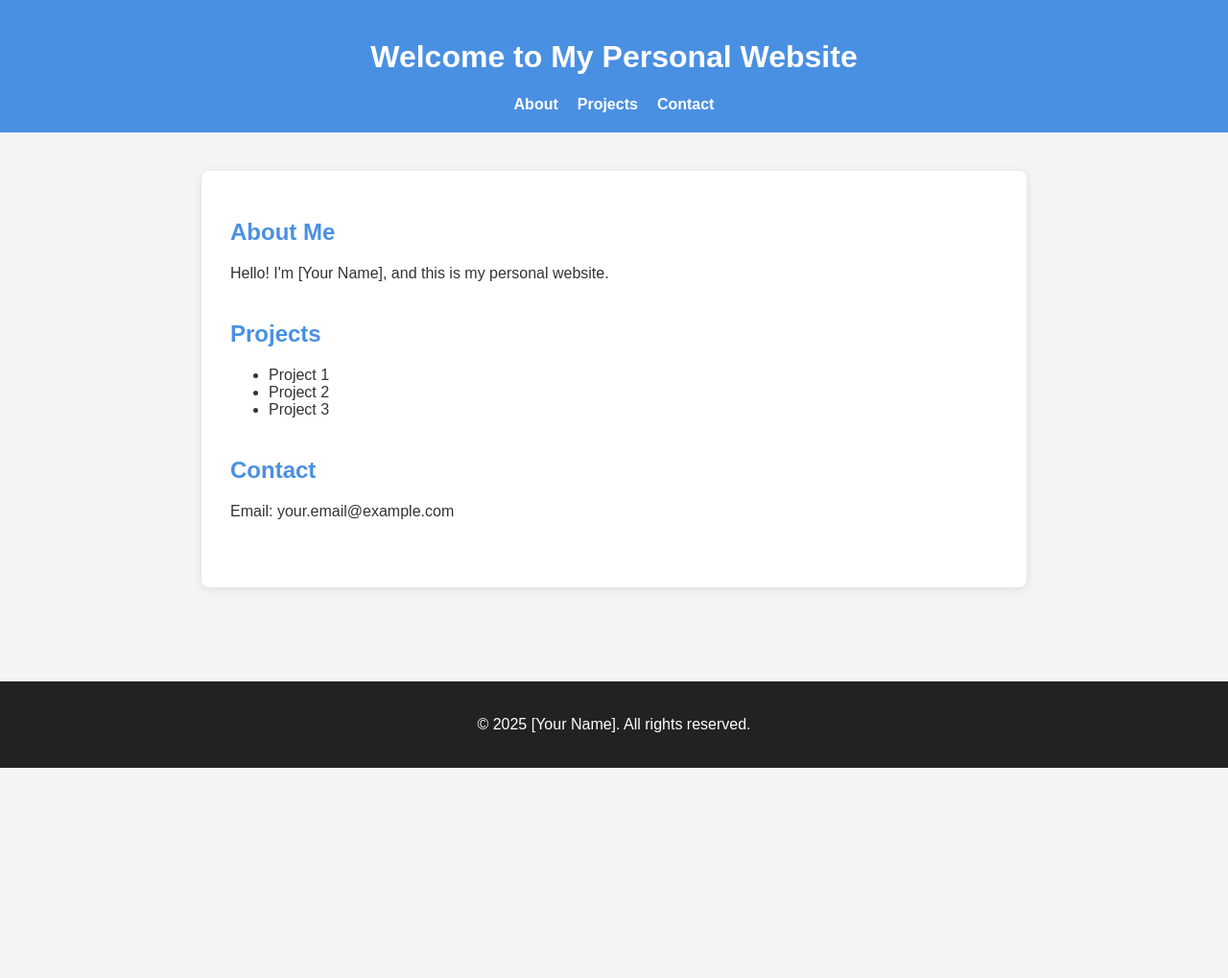
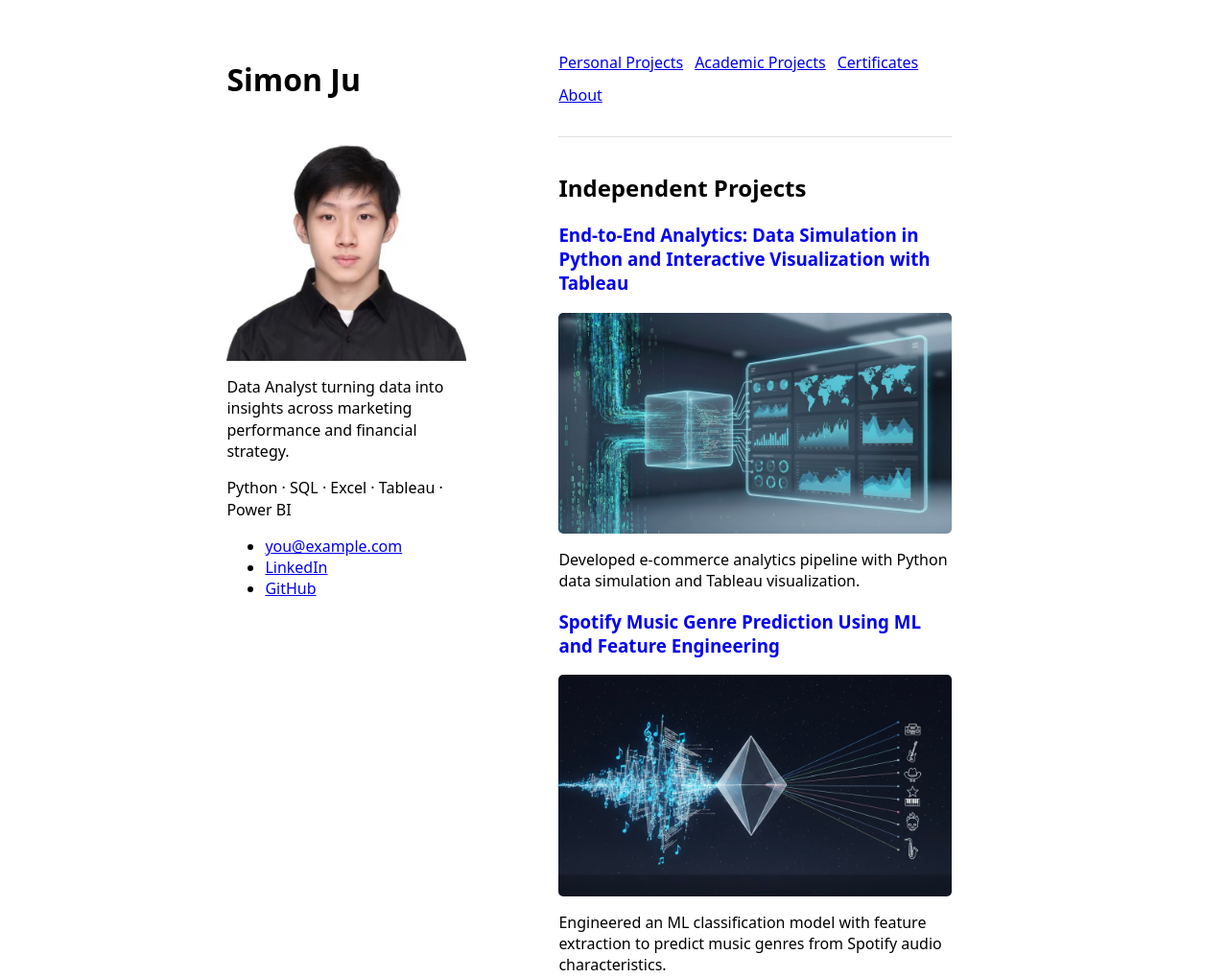
Before and after one commit to zijianju/zijianju.github.io, a plain HTML site: page index.html in a window 1280 px wide. Shown: the top 1019 px of the page at 96% size. Before the commit the page ends 800 px from the top, so only its background shows below. Drawn offline with Linux system fonts and the light colour scheme.

Commit message:
first: upload all the files

```diff
--- a/index.html
+++ b/index.html
@@ -1,42 +1,121 @@
-<!DOCTYPE html>
+<!doctype html>
 <html lang="en">
 <head>
-    <meta charset="UTF-8">
-    <meta name="viewport" content="width=device-width, initial-scale=1.0">
-    <title>My Personal Site</title>
-    <link rel="stylesheet" href="style.css">
+  <meta charset="utf-8" />
+  <meta name="viewport" content="width=device-width, initial-scale=1" />
+  <title>Your Name — Portfolio</title>
+  <link rel="stylesheet" href="style.css" />
 </head>
 <body>
-    <header>
-        <h1>Welcome to My Personal Website</h1>
-        <nav>
+  <!-- Optional: a skip link is handy once we add CSS to position things -->
+  <a href="#content" class="skip-link">Skip to main content</a>
+
+  <div class="page">
+    <div class="intro">
+      <div class="intro-content">
+        <h1 class="intro_name">Simon Ju</h1>
+        <div class="profile">
+          <img class="intro_avatar" src="pictures/profilepic.jpg" alt="Portrait"/>
+          <div class="intro_bio">
+            <p>Data Analyst turning data into insights across marketing performance and financial strategy.</p>
+            <p>Python · SQL · Excel · Tableau · Power BI</p>
+          </div>
+        </div>
+        <nav class="intro_links">
+          <ul>
+            <li><a href="mailto:you@example.com">you@example.com</a></li>
+            <li><a href="https://linkedin.com/in/your-handle">LinkedIn</a></li>
+            <li><a href="https://github.com/your-handle">GitHub</a></li>
+          </ul>
+        </nav>
+      </div>
+    </div>
+
+    <main class="content">
+        <nav class="topnav">
             <ul>
-                <li><a href="#about">About</a></li>
-                <li><a href="#projects">Projects</a></li>
-                <li><a href="#contact">Contact</a></li>
+              <li><a href="#personal-projects">Personal Projects</a></li>
+              <li><a href="#academic-projects">Academic Projects</a></li>
+              <li><a href="#certificates">Certificates</a></li>
+              <li><a href="about.html">About</a></li>
             </ul>
         </nav>
-    </header>
-    <main>
-        <section id="about">
-            <h2>About Me</h2>
-            <p>Hello! I'm [Your Name], and this is my personal website.</p>
+
+        <section id="personal-projects" class="section">
+            <h2>Independent Projects</h2>
+            <article class="project">
+              <h3>
+                <a href="project-1.html">End-to-End Analytics: Data Simulation in Python and Interactive Visualization with Tableau</a>
+              </h3>
+              <a href="project-1.html">
+                <img src="pictures/Tableau.jpg" alt="A preview of the project" class="project-image">
+              </a>
+              <p>Developed e-commerce analytics pipeline with Python data simulation and Tableau visualization.</p>
+            </article>
+
+            <article class="project">
+              <h3>
+                <a href="project-2.html">Spotify Music Genre Prediction Using ML and Feature Engineering</a>
+              </h3>
+              <a href="project-2.html">
+                <img src="pictures/music.jpg" alt="A preview of the project" class="project-image">
+              </a>
+              <p>Engineered an ML classification model with feature extraction to predict music genres from Spotify audio characteristics.</p>
+            </article>
         </section>
-        <section id="projects">
-            <h2>Projects</h2>
-            <ul>
-                <li>Project 1</li>
-                <li>Project 2</li>
-                <li>Project 3</li>
+
+        <section id="academic-projects" class="section">
+            <h2>Academic Projects</h2>
+            <article class="project">
+              <h3>
+                <a href="#">A Statistical Analysis of Risk Factors Determining Mortgage Rates</a>
+              </h3>
+              <a href="#">
+                <img src="pictures/mortgage.jpg" alt="A preview of the project" class="project-image">
+              </a>
+              <p>Quantified key risk factors determining mortgage rates through a statistical analysis of Freddie Mac loan data.</p>
+            </article>
+
+            <article class="project">
+              <h3>
+                <a href="#">ML-Based Crop Yield Forecasting Under Climate Change</a>
+              </h3>
+              <a href="#">
+                <img src="pictures/crop.jpg" alt="A preview of the project" class="project-image">
+              </a>
+              <p>Applied ML models (RF, XGBoost, LSTM) to forecast crop yields under various climate change scenarios.</p>
+            </article>
+
+            <article class="project">
+              <h3>
+                <a href="#">Responsible AI for Financial Risk Assessment and Lending</a>
+              </h3>
+              <a href="#">
+                <img src="pictures/lending.jpg" alt="A preview of the project" class="project-image">
+              </a>
+              <p>Audited a machine learning loan approval system for fairness, measuring disparate impact to mitigate algorithmic bias.</p>
+            </article>
+        </section>
+
+        <section id="certificates" class="section">
+            <h2>Certificates</h2>
+            <ul class="cert-list">
+              <li><strong>Certificate Name</strong> — Issuer (Year)</li>
+              <li><strong>Another Certificate</strong> — Issuer (Year)</li>
             </ul>
         </section>
-        <section id="contact">
-            <h2>Contact</h2>
-            <p>Email: your.email@example.com</p>
-        </section>
+
+        <footer class="site-footer">
+            <p>© <span id="year">2025</span> Your Name</p>
+        </footer>
     </main>
-    <footer>
-        <p>&copy; 2025 [Your Name]. All rights reserved.</p>
-    </footer>
+</div>
+
+  <!--
+    NOTE FOR LATER (CSS):
+    - Use a 2-column layout where .intro ≈ 40% (2/5) and .content ≈ 60% (3/5).
+    - Make .intro position: sticky or fixed on wide screens, and stack it on top
+      (not fixed) on smaller screens via a media query.
+  -->
 </body>
 </html>
--- a/style.css
+++ b/style.css
@@ -1,52 +1,117 @@
-body {
-    font-family: Arial, sans-serif;
-    margin: 0;
-    padding: 0;
-    background: #f4f4f4;
-    color: #333;
+* { box-sizing: border-box; }
+    html, body { height: 100%; }
+    body { margin: 0; font-family: system-ui, sans-serif; }
+
+    /* LEFT: truly fixed column ~40% width */
+   .intro {
+      position: fixed;
+      top: 0;
+      left: 0;
+      bottom: 0;
+      width: 43vw;
+      overflow: auto;
+      background: white;
+      z-index: 1;
+
+      /* layout & offsets */
+      display: flex;
+      flex-direction: column;      /* vertical stack */
+      justify-content: flex-start; /* sit near the top (moves UP) */
+      align-items: flex-end;       /* keep the inner block to the RIGHT */
+      padding: 2.5rem 4rem 2rem 6rem;
     }
-header {
-    background: #4a90e2;
-    color: #fff;
-    padding: 20px 0;
-    text-align: center;
+
+    .intro_name {
+      margin-left: 0;    /* same left margin as .profile */
     }
-nav ul {
+
+    .intro-content {
+      width: 250px;
+      margin-left: 0;
+    }
+
+    .intro_avatar {
+        width: 250px;
+        height: 250px;
+        object-fit: cover;
+    }
+
+    /* A narrow block that contains the photo + bio */
+    .profile {
+      margin-left: 0;
+    }
+
+    /* Make the image fill the .profile width cleanly */
+    .profile .intro_avatar {
+      width: 100%;
+      height: auto;        /* keep aspect ratio */
+      display: block;
+      object-fit: cover;
+    }
+
+    /* Bio matches the image width automatically (inherits 250px) */
+    .intro_bio {
+      margin-top: 12px;
+      line-height: 1.4;
+    }
+
+    /* RIGHT: normal document flow with a left margin so it doesn't sit under the fixed panel */
+    .content {
+      margin-left: calc(43vw - 32px); /* reduce the gap by 24px; tweak this value as desired */
+      min-height: 100vh;
+      padding: 2rem 18rem 2rem 4rem;
+    }
+
+
+    .project h3 a {
+      text-decoration: none;
+    }
+
+    .project-image {
+      width: 100%;
+      height: auto;
+      margin-top: 15px;
+      margin-bottom: 15px;
+      border-radius: 5px;
+      display: block;
+    }
+
+    /* top nav (simple horizontal list) */
+    .topnav ul {
+      display: flex;
+      gap: 12px;
       list-style: none;
       padding: 0;
-    margin: 10px 0 0 0;
-    display: flex;
-    justify-content: center;
-    gap: 20px;
+      margin: 0 0 16px 0;
+      flex-wrap: wrap;
     }
-nav a {
-    color: #fff;
-    text-decoration: none;
-    font-weight: bold;
+
+    .topnav,
+    .section {
+      border-top: 1px solid #e0e0e0;
+      padding-top: 1rem;
+      margin-top: 2rem;
     }
-nav a:hover {
-    text-decoration: underline;
+
+    .topnav:first-child {
+      border-top: none;
+      margin-top: 0;
+      padding-top: 0;
     }
-main {
-    max-width: 800px;
-    margin: 40px auto;
-    background: #fff;
-    padding: 30px;
-    border-radius: 8px;
-    box-shadow: 0 2px 8px rgba(0,0,0,0.1);
+
+    /* RESPONSIVE: stack on small screens; intro no longer fixed */
+    @media (max-width: 900px) {
+      .intro {
+        position: static;   /* stops being fixed */
+        width: auto;
+        height: auto;
+        overflow: visible;
+        align-items: stretch;
+        padding: 1rem 1rem 1.25rem 1rem;
       }
-section {
-    margin-bottom: 40px;
+      .intro-content { width: 100%; }
+      .content {
+        margin-left: 0;
+        padding: 1.25rem;
       }
-h2 {
-    color: #4a90e2;
     }
-footer {
-    text-align: center;
-    padding: 20px 0;
-    background: #222;
-    color: #fff;
-    position: fixed;
-    width: 100%;
-    bottom: 0;
-}
```
Also changed, not shown: project-1.html (added, +84 -0 lines), project-2.html (added, +84 -0 lines), pictures/Tableau.jpg (added), pictures/crop.jpg (added), pictures/lending.jpg (added), pictures/mortgage.jpg (added), pictures/music.jpg (added), pictures/profilepic.jpg (added). Lines whose indentation alone changed are shown as unchanged.
